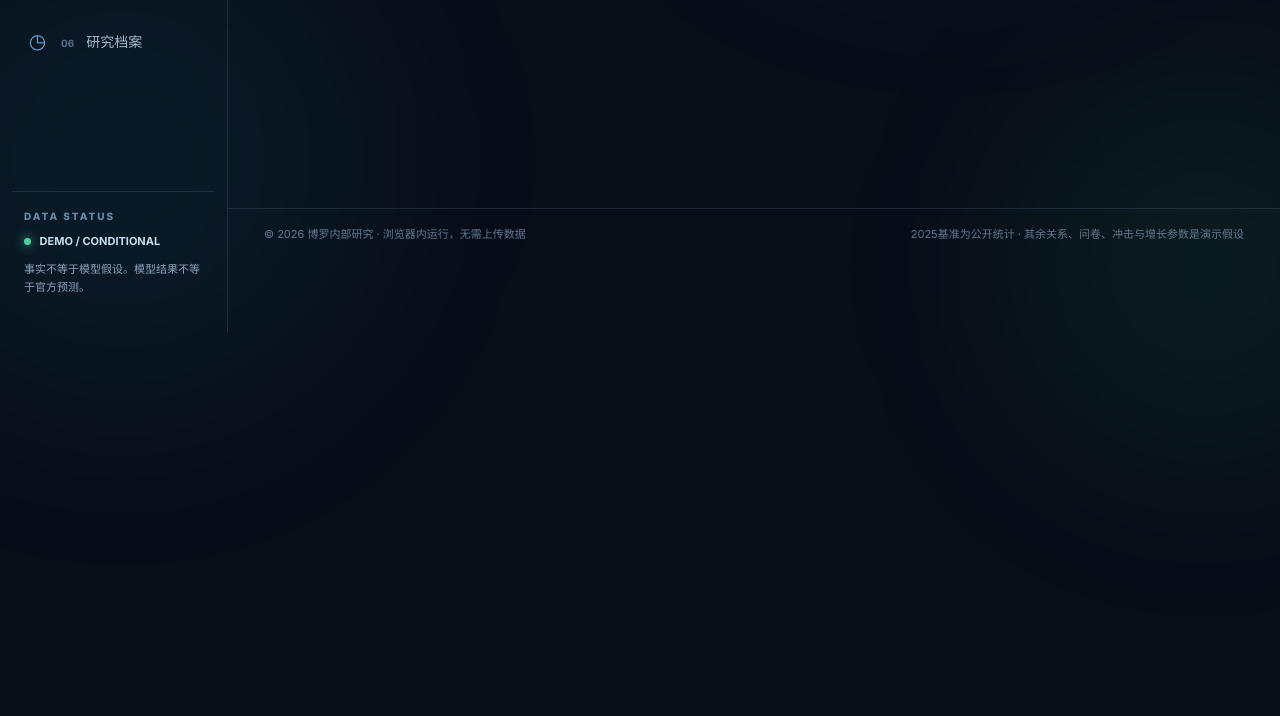
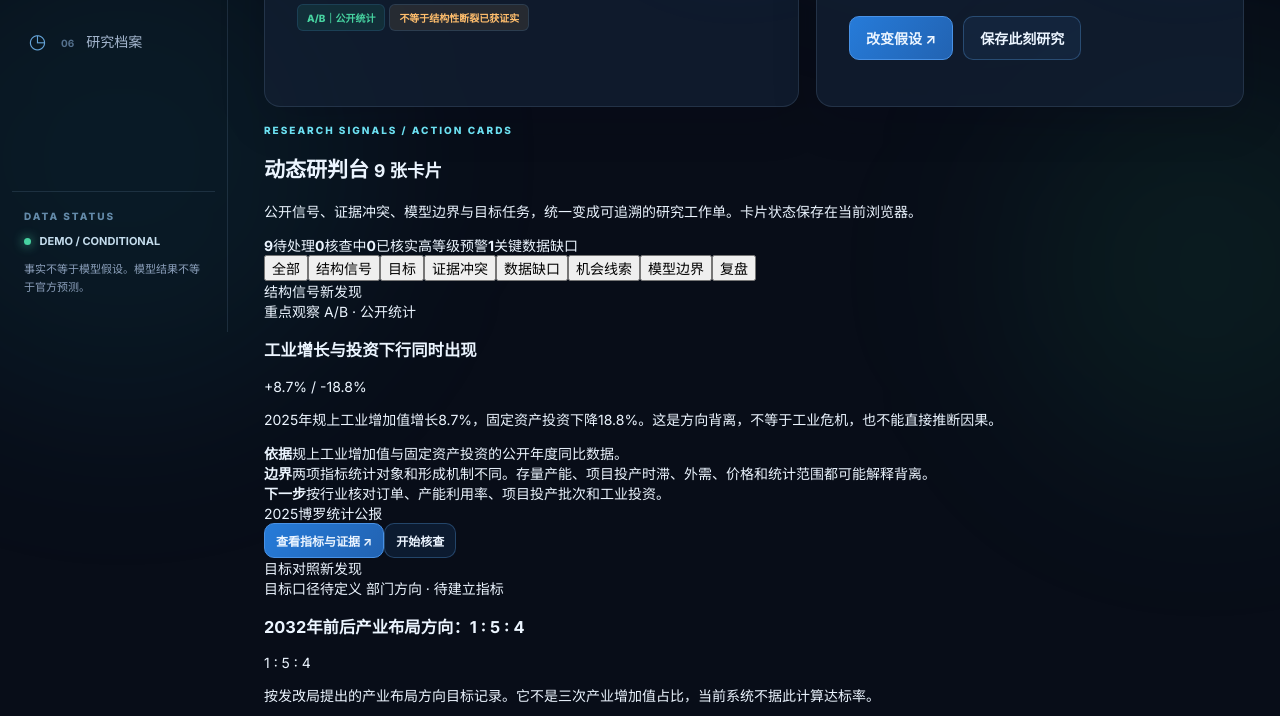
Before and after one commit to zhanglingshare/boluo-internal, a plain HTML site: page index.html in a window 1280 px wide. Shown: the part 468-1184 px from the top of the page. Before the commit the page ends 800 px from the top, so only its background shows below. Drawn offline with Linux system fonts and the light colour scheme.

Commit message:
Load dynamic research-card engine

```diff
--- a/index.html
+++ b/index.html
@@ -5,7 +5,7 @@
 <meta name="theme-color" content="#080d18"><meta name="description" content="博罗产业决策风洞：基于2025年公开宏观数据与明确标注的情景假设运行交互式压力推演。">
 <title>博罗 · 研究风洞 V4 | 真实产业史与结构比较</title>
 <link rel="stylesheet" href="./lab.css?v=12">
-<script defer src="./engine.js?v=2"></script><script defer src="./research-core.js?v=2"></script><script defer src="./research-viz.js?v=2"></script><script defer src="./research-v3.js?v=3"></script><script defer src="./research-v3-viz.js?v=3"></script><script defer src="./research-v4.js?v=5"></script><script defer src="./research-v4-viz.js?v=5"></script><script defer src="./boluo-discovery-data.js?v=1"></script><script defer src="./boluo-relations-data.js?v=1"></script><script defer src="./lab.js?v=12"></script>
+<script defer src="./engine.js?v=2"></script><script defer src="./research-core.js?v=2"></script><script defer src="./research-viz.js?v=2"></script><script defer src="./research-v3.js?v=3"></script><script defer src="./research-v3-viz.js?v=3"></script><script defer src="./research-v4.js?v=5"></script><script defer src="./research-v4-viz.js?v=5"></script><script defer src="./research-cards.js?v=1"></script><script defer src="./boluo-discovery-data.js?v=1"></script><script defer src="./boluo-relations-data.js?v=1"></script><script defer src="./lab.js?v=12"></script>
 </head>
 <body>
 <div class="ambient ambient1"></div><div class="ambient ambient2"></div><div class="ambient ambient3"></div>
```
